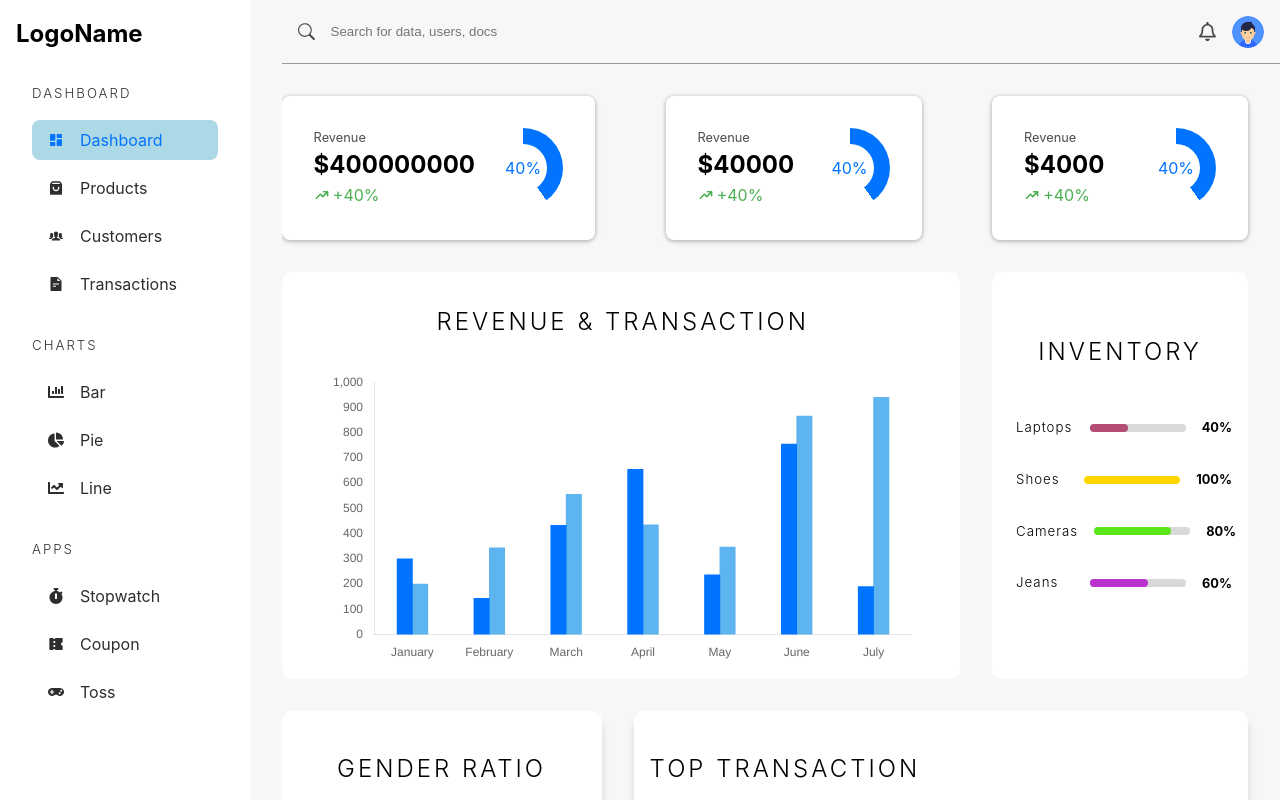
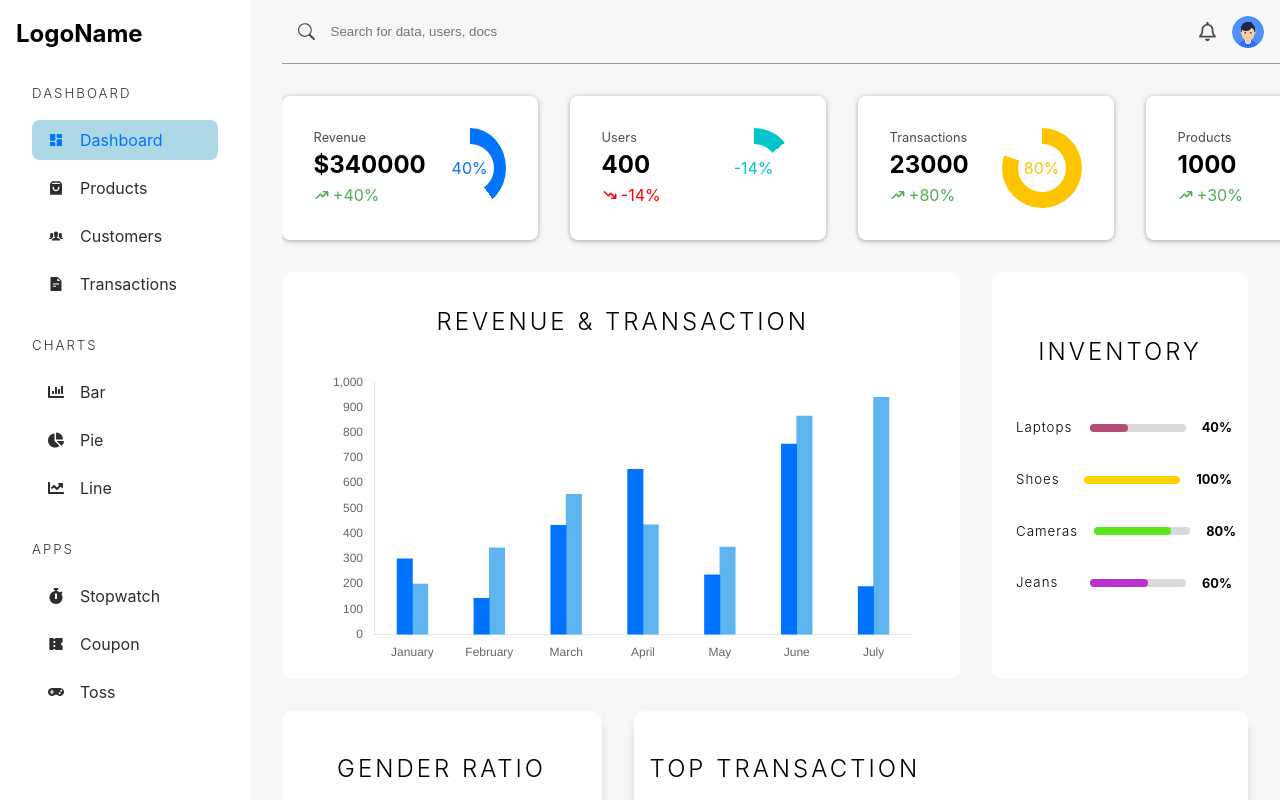
Before and after one commit to abhiSahuCodes/Admin-Dashboard-React, a React (Vite) app in the folder admin-dashboard/: page /admin/dashboard in a window 1280 px wide. Built offline with nearby package versions, Linux system fonts and the light colour scheme.

Commit message:
sorting in ascending and descending in table added for numbers and styling added

```diff
--- a/admin-dashboard/src/components/TableHOC.tsx
+++ b/admin-dashboard/src/components/TableHOC.tsx
@@ -1,4 +1,10 @@
-import { useTable, Column, TableOptions } from "react-table";
+import { TbSortAscendingNumbers, TbSortDescendingNumbers } from "react-icons/tb";
+import {
+  useTable,
+  Column,
+  TableOptions,
+  useSortBy,
+} from "react-table";
 
 function TableHOC<T extends Object>(
   columns: Column<T>[],
@@ -12,7 +18,7 @@ function TableHOC<T extends Object>(
       data,
     };
     const { getTableProps, getTableBodyProps, headerGroups, rows, prepareRow } =
-      useTable(options);
+      useTable(options, useSortBy);
 
     return (
       <>
@@ -22,9 +28,21 @@ function TableHOC<T extends Object>(
             <thead>
               {headerGroups.map((headerGroup) => (
                 <tr {...headerGroup.getHeaderGroupProps()}>
-                  {headerGroup.headers.map((column) => (
-                    <th {...column.getHeaderProps()}>
+                  {headerGroup.headers.map((column: any) => (
+                    <th
+                      {...column.getHeaderProps(column.getSortByToggleProps())}
+                    >
                       {column.render("Header")}
+                      {column.isSorted && (
+                        <span>
+                          {" "}
+                          {column.isSortedDesc ? (
+                            <TbSortDescendingNumbers />
+                          ) : (
+                            <TbSortAscendingNumbers />
+                          )}
+                        </span>
+                      )}
                     </th>
                   ))}
                 </tr>
--- a/admin-dashboard/src/pages/Dashboard.tsx
+++ b/admin-dashboard/src/pages/Dashboard.tsx
@@ -27,26 +27,30 @@ const Dashboard = () => {
           <img src={userImg} alt="User" />
         </div>
         <section className="widget-container">
-          <WidgetItem
+        <WidgetItem
             percent={40}
+            amount={true}
+            value={340000}
             heading="Revenue"
-            value={400000000}
-            amount={true}
-            color="rgb(0, 115, 255)"
+            color="rgb(0,115,255)"
           />
           <WidgetItem
-            percent={40}
-            heading="Revenue"
-            value={40000}
-            amount={true}
-            color="rgb(0, 115, 255)"
+            percent={-14}
+            value={400}
+            heading="Users"
+            color="rgb(0 198 202)"
           />
           <WidgetItem
-            percent={40}
-            heading="Revenue"
-            value={4000}
-            amount={true}
-            color="rgb(0, 115, 255)"
+            percent={80}
+            value={23000}
+            heading="Transactions"
+            color="rgb(255 196 0)"
+          />
+          <WidgetItem
+            percent={30}
+            value={1000}
+            heading="Products"
+            color="rgb(76 0 255)"
           />
         </section>
         <section className="graph-container">
--- a/admin-dashboard/src/pages/Products.tsx
+++ b/admin-dashboard/src/pages/Products.tsx
@@ -57,43 +57,43 @@ const arr: DataType[] = [
     stock: 213,
     action: <Link to="/admin/product/sdaskdnkasjdn">Manage</Link>,
   },
-  {
-    photo: <img src={img} alt="Shoes" />,
-    name: "Puma Shoes Air Jordan Cook Nigga 2023",
-    price: 690,
-    stock: 3,
-    action: <Link to="/admin/product/sajknaskd">Manage</Link>,
-  },
+  // {
+  //   photo: <img src={img} alt="Shoes" />,
+  //   name: "Puma Shoes Air Jordan Cook Nigga 2023",
+  //   price: 690,
+  //   stock: 3,
+  //   action: <Link to="/admin/product/sajknaskd">Manage</Link>,
+  // },
 
-  {
-    photo: <img src={img2} alt="Shoes" />,
-    name: "Macbook",
-    price: 232223,
-    stock: 213,
-    action: <Link to="/admin/product/sdaskdnkasjdn">Manage</Link>,
-  },
-  {
-    photo: <img src={img} alt="Shoes" />,
-    name: "Puma Shoes Air Jordan Cook Nigga 2023",
-    price: 690,
-    stock: 3,
-    action: <Link to="/admin/product/sajknaskd">Manage</Link>,
-  },
+  // {
+  //   photo: <img src={img2} alt="Shoes" />,
+  //   name: "Macbook",
+  //   price: 232223,
+  //   stock: 213,
+  //   action: <Link to="/admin/product/sdaskdnkasjdn">Manage</Link>,
+  // },
+  // {
+  //   photo: <img src={img} alt="Shoes" />,
+  //   name: "Puma Shoes Air Jordan Cook Nigga 2023",
+  //   price: 690,
+  //   stock: 3,
+  //   action: <Link to="/admin/product/sajknaskd">Manage</Link>,
+  // },
 
-  {
-    photo: <img src={img2} alt="Shoes" />,
-    name: "Macbook",
-    price: 232223,
-    stock: 213,
-    action: <Link to="/admin/product/sdaskdnkasjdn">Manage</Link>,
-  },
-  {
-    photo: <img src={img2} alt="Shoes" />,
-    name: "Macbook",
-    price: 232223,
-    stock: 213,
-    action: <Link to="/admin/product/sdaskdnkasjdn">Manage</Link>,
-  },
+  // {
+  //   photo: <img src={img2} alt="Shoes" />,
+  //   name: "Macbook",
+  //   price: 232223,
+  //   stock: 213,
+  //   action: <Link to="/admin/product/sdaskdnkasjdn">Manage</Link>,
+  // },
+  // {
+  //   photo: <img src={img2} alt="Shoes" />,
+  //   name: "Macbook",
+  //   price: 232223,
+  //   stock: 213,
+  //   action: <Link to="/admin/product/sdaskdnkasjdn">Manage</Link>,
+  // },
 ];
 
 const Products = () => {
--- a/admin-dashboard/src/styles/app.scss
+++ b/admin-dashboard/src/styles/app.scss
@@ -81,6 +81,7 @@ a {
         font-size: 1.1rem;
         font-weight: 400;
         padding: 2rem;
+        text-align: center;
     }
 
     tbody {
@@ -90,6 +91,7 @@ a {
 
         td {
             padding: 1rem;
+            text-align: center;
 
             img {
                 width: 4rem;
```
